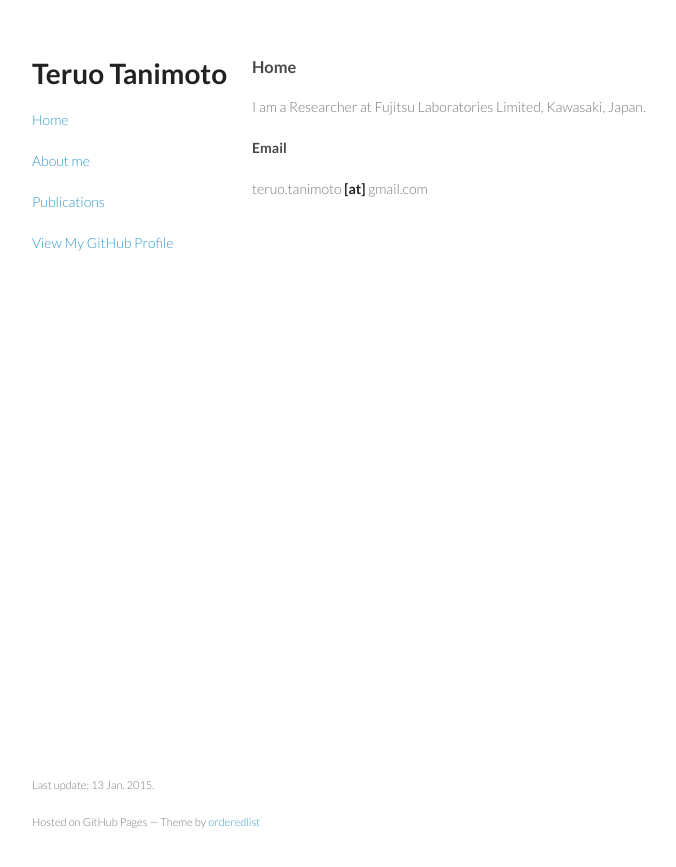
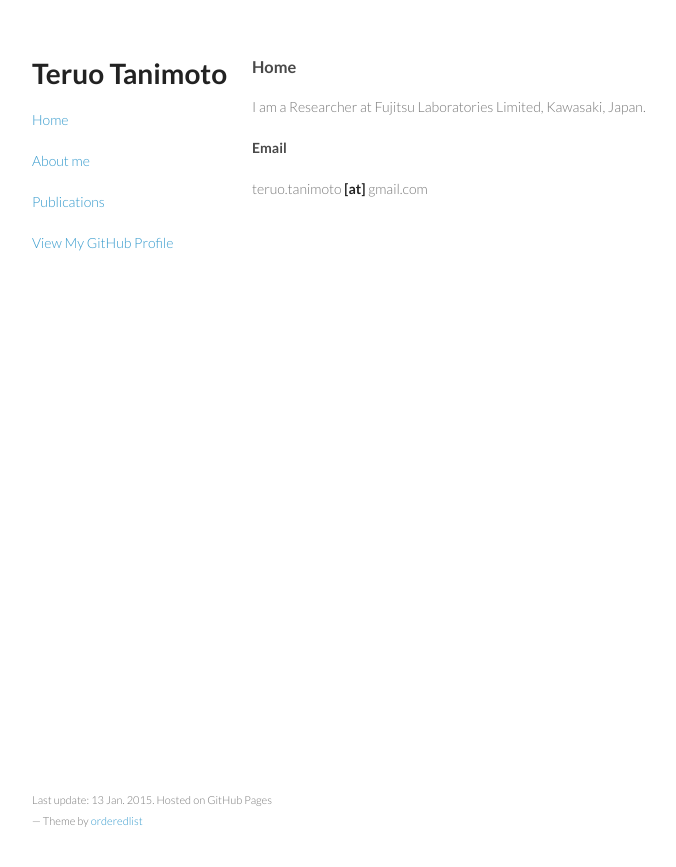
Before and after one commit to teruo41/teruo41.github.io, a Jekyll site: the page built from index.md, in a window 1280 px wide. Shown: the top 867 px of the page, without its empty margins (178-854 px from the left). Built offline with Jekyll 4.4.1, drawn with Linux system fonts in a browser that asks for light colours.

Commit message:
new jekyll

```diff
--- a/_layouts/default.html
+++ b/_layouts/default.html
@@ -17,20 +17,20 @@
     <div class="wrapper">
       <header>
         <h1>Teruo Tanimoto</h1>
-        <p></p>
 
         <p class="view"><a href="https://teruo41.github.io">Home</a></p>
         <p class="view"><a href="https://teruo41.github.io/aboutme.html">About me</a></p>
         <p class="view"><a href="https://teruo41.github.io/publications.html">Publications</a></p>
         <p class="view"><a href="https://github.com/teruo41">View My GitHub Profile</a></p>
-        </script>
       </header>
       <section>
         {{ content }}
       </section>
       <footer>
-        <p><small>Last update: 13 Jan. 2015.<small></p>
-        <p><small>Hosted on GitHub Pages &mdash; Theme by <a href="https://github.com/orderedlist">orderedlist</a></small></p>
+        <p> <small>
+        Last update: 13 Jan. 2015.
+        Hosted on GitHub Pages &mdash; Theme by <a href="https://github.com/orderedlist">orderedlist</a>
+        </small></p>
       </footer>
     </div>
     <script src="javascripts/scale.fix.js"></script>
```
